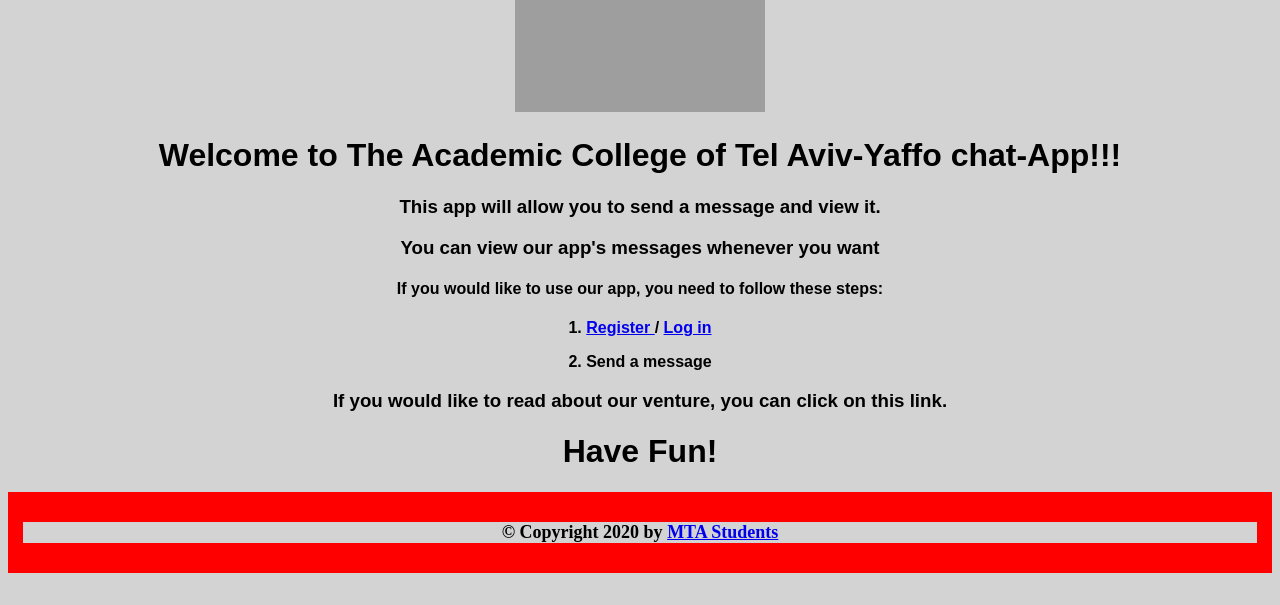
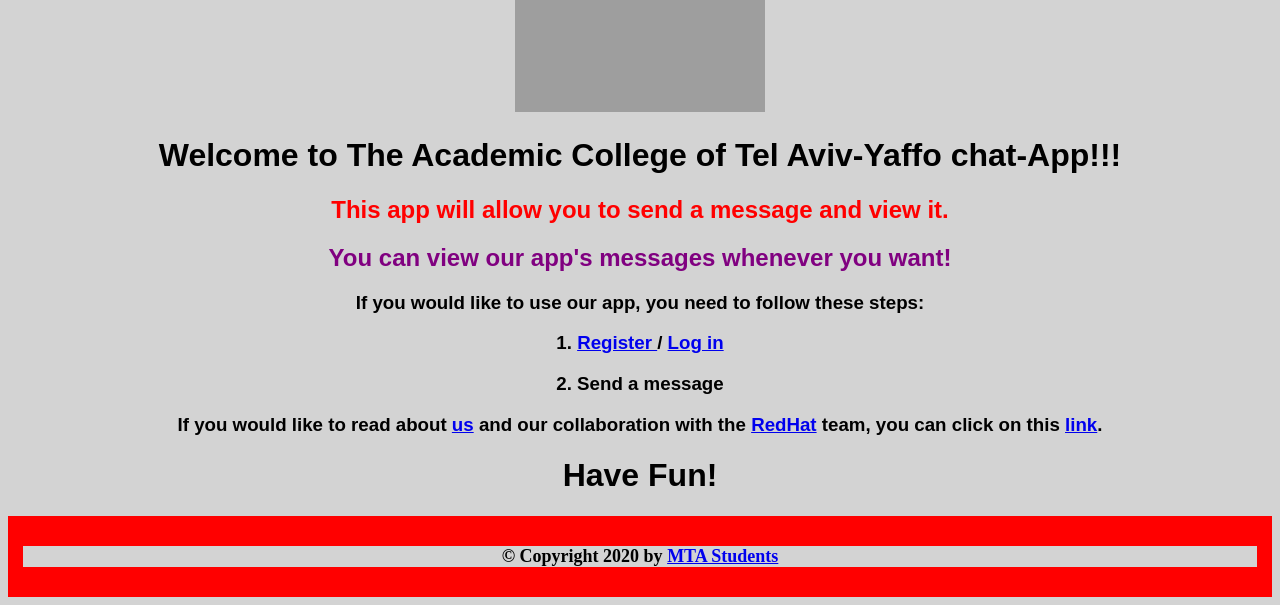
Before and after one commit to redhat-beyond/tiger, a Flask app: template templates/Home.html in a window 1280 px wide. Shown: the part 350-955 px from the top of the page. Before the commit the page ends 923 px from the top, so only its background shows below. Run offline with Flask 2, Linux system fonts and the light colour scheme; the template is opened without the code that fills it, so the values that code supplies are empty; grey boxes are pictures that could not be loaded.

Commit message:
final changes for home page transformation

```diff
--- a/app.py
+++ b/app.py
@@ -31,7 +31,7 @@ conn = connect_db('localhost', 'root', 'LoginPass@@11223344', 'tiger')
 
 @app.route('/')
 def home():
-    return render_template('home.html')
+    return render_template('/home.html')
 
 
 @app.route('/contact_us')
@@ -105,7 +105,7 @@ def log_out():
 
 
 if __name__ == '__main__':
-    app.run(host='0.0.0.0', debug=True)
+    app.run(host='0.0.0.0')
 
 
 def check_username(username):
--- a/templates/Home.html
+++ b/templates/Home.html
@@ -4,11 +4,13 @@
 <img src="https://media.giphy.com/media/OkJat1YNdoD3W/source.gif">
 <p></p><p></p>
 <h1>Welcome to The Academic College of Tel Aviv-Yaffo chat-App!!!</h1>
-<h3>This app will allow you to send a message and view it. </h3>
-<h3>You can view our app's messages whenever you want </h3>
-<h4>If you would like to use our app, you need to follow these steps:</h4>
-<p><b>1. <a href="{{ url_for('log_in') }}">Register </a> / <a href="{{ url_for('log_in') }}">Log in</a></b></p>
-<p><b>2. Send a message </b></p>
-<h3>If you would like to read about our venture, you can click on this link. </h3>
+<h2 style="color:red;">This app will allow you to send a message and view it. </h2>
+<h2 style="color:purple;"> <b>You can view our app's messages whenever you want! </b></h2>
+<h3>If you would like to use our app, you need to follow these steps:</h3>
+<h3><b>1. <a href="{{ url_for('log_in') }}">Register </a> / <a href="{{ url_for('log_in') }}">Log in</a></b></h2>
+<h3><b>2. Send a message </b></h3>
+<h3>If you would like to read about <a href="https://www.int.mta.ac.il/the-student-union" target=_blank>
+    us</a> and our collaboration with the <a href="https://www.redhat.com/en" target=_blank>RedHat</a> team, you can click on this
+         <a href="https://www.facebook.com/141518342586502/posts/3159131667491806/" target=_blank>link</a>. </h3>
 <h1>Have Fun!</h1>
 {% endblock %}
```
Also changed, not shown: static/pic/one.jpeg (deleted), static/pic/smiley.jpeg (deleted), static/pic/two.png (deleted), static/pic/welcome.jpeg (deleted).
